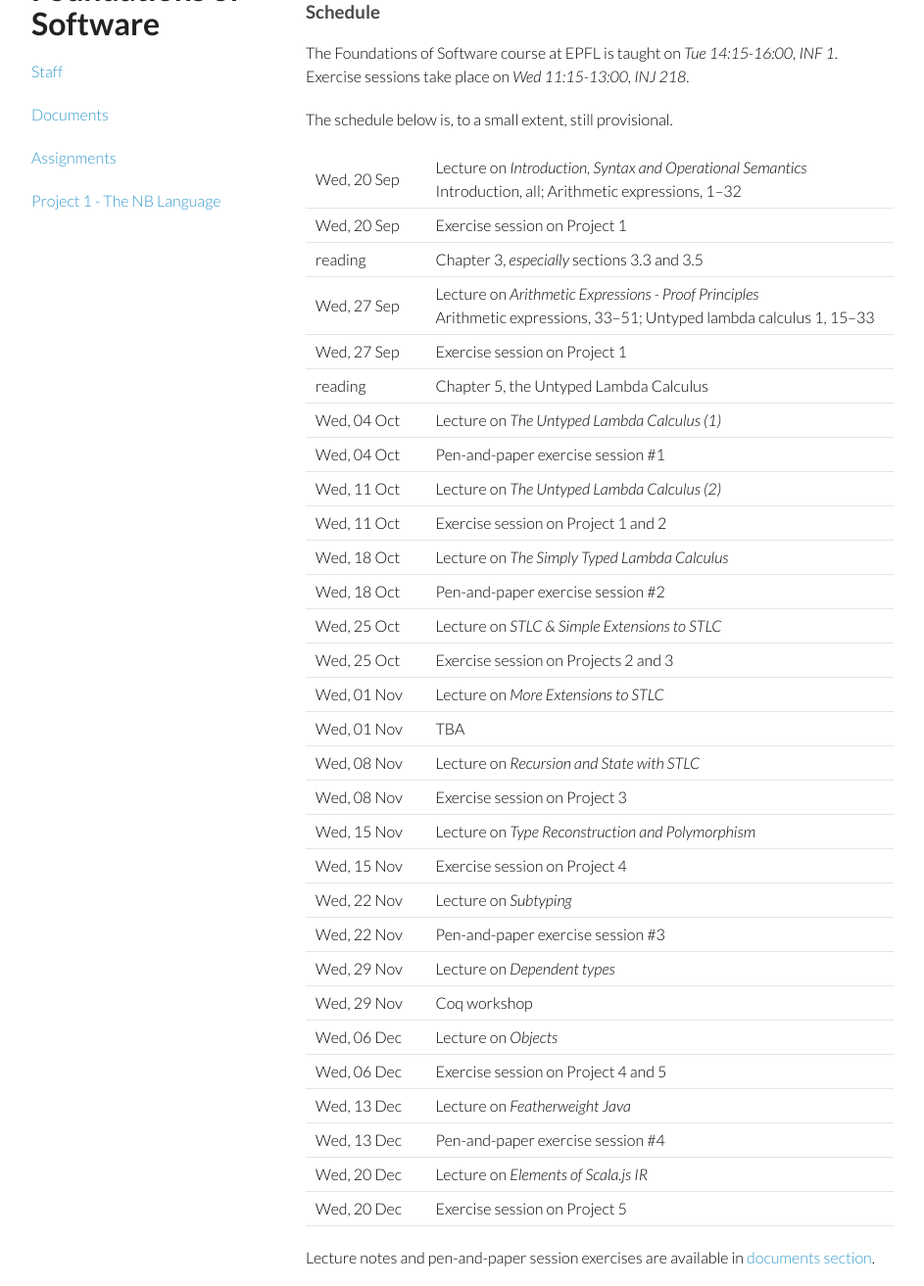
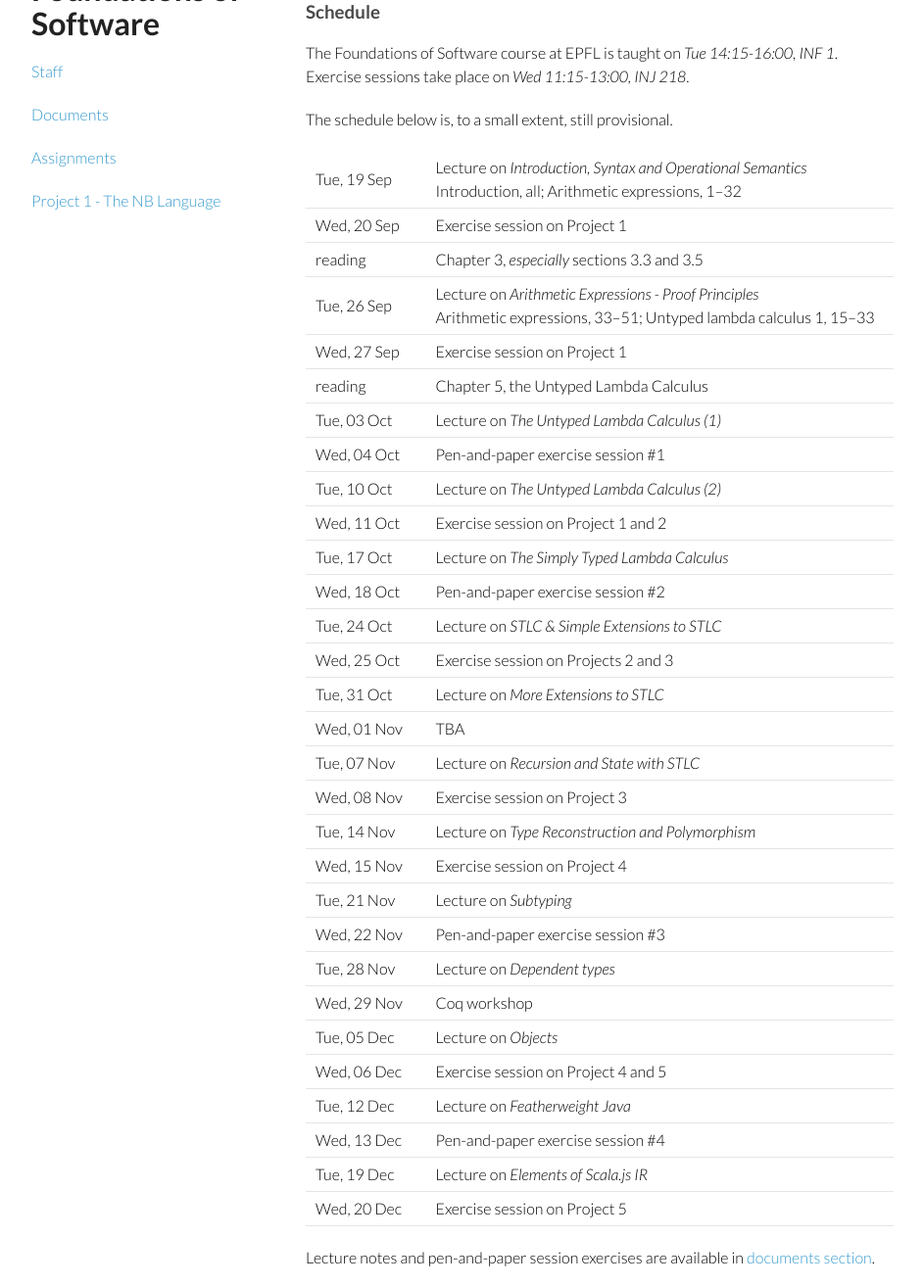
Before and after one commit to fos-2023/fos-2023.github.io, a Jekyll site: the page built from index.md, in a window 1280 px wide and 1400 px high, scrolled down 1243 px, cut to the strip 87-1400 px from the top of the window. Shown: the whole strip at 98% size, without its empty margins (168-1111 px from the left). Built offline with Jekyll 4.4.1, drawn with Linux system fonts in a browser that asks for light colours.

Commit message:
generated for https://github.com/sjrd/fos/tree/6d4653dbbe9ec2807959e0222a77a31d58eb3ca5

```diff
--- a/index.md
+++ b/index.md
@@ -29,35 +29,35 @@ Exercise sessions take place on *Wed 11:15-13:00, INJ 218*.
 The schedule below is, to a small extent, still provisional.
 
 |-------------|-----------------------------------------------------------------------------|
-| Wed, 20 Sep | Lecture on *Introduction, Syntax and Operational Semantics*<br />Introduction, all; Arithmetic expressions, 1--32 |
+| Tue, 19 Sep | Lecture on *Introduction, Syntax and Operational Semantics*<br />Introduction, all; Arithmetic expressions, 1--32 |
 | Wed, 20 Sep | Exercise session on Project 1 |
 | reading | Chapter 3, *especially* sections 3.3 and 3.5 |
-| Wed, 27 Sep | Lecture on *Arithmetic Expressions - Proof Principles*<br />Arithmetic expressions, 33--51; Untyped lambda calculus 1, 15--33 |
+| Tue, 26 Sep | Lecture on *Arithmetic Expressions - Proof Principles*<br />Arithmetic expressions, 33--51; Untyped lambda calculus 1, 15--33 |
 | Wed, 27 Sep | Exercise session on Project 1 |
 | reading | Chapter 5, the Untyped Lambda Calculus |
-| Wed, 04 Oct | Lecture on *The Untyped Lambda Calculus (1)* |
+| Tue, 03 Oct | Lecture on *The Untyped Lambda Calculus (1)* |
 | Wed, 04 Oct | Pen-and-paper exercise session #1 |
-| Wed, 11 Oct | Lecture on *The Untyped Lambda Calculus (2)* |
+| Tue, 10 Oct | Lecture on *The Untyped Lambda Calculus (2)* |
 | Wed, 11 Oct | Exercise session on Project 1 and 2 |
-| Wed, 18 Oct | Lecture on *The Simply Typed Lambda Calculus* |
+| Tue, 17 Oct | Lecture on *The Simply Typed Lambda Calculus* |
 | Wed, 18 Oct | Pen-and-paper exercise session #2 |
-| Wed, 25 Oct | Lecture on *STLC & Simple Extensions to STLC* |
+| Tue, 24 Oct | Lecture on *STLC & Simple Extensions to STLC* |
 | Wed, 25 Oct | Exercise session on Projects 2 and 3 |
-| Wed, 01 Nov | Lecture on *More Extensions to STLC* |
+| Tue, 31 Oct | Lecture on *More Extensions to STLC* |
 | Wed, 01 Nov | TBA |
-| Wed, 08 Nov | Lecture on *Recursion and State with STLC* |
+| Tue, 07 Nov | Lecture on *Recursion and State with STLC* |
 | Wed, 08 Nov | Exercise session on Project 3 |
-| Wed, 15 Nov | Lecture on *Type Reconstruction and Polymorphism* |
+| Tue, 14 Nov | Lecture on *Type Reconstruction and Polymorphism* |
 | Wed, 15 Nov | Exercise session on Project 4 |
-| Wed, 22 Nov | Lecture on *Subtyping* |
+| Tue, 21 Nov | Lecture on *Subtyping* |
 | Wed, 22 Nov | Pen-and-paper exercise session #3 |
-| Wed, 29 Nov | Lecture on *Dependent types* |
+| Tue, 28 Nov | Lecture on *Dependent types* |
 | Wed, 29 Nov | Coq workshop |
-| Wed, 06 Dec | Lecture on *Objects* |
+| Tue, 05 Dec | Lecture on *Objects* |
 | Wed, 06 Dec | Exercise session on Project 4 and 5 |
-| Wed, 13 Dec | Lecture on *Featherweight Java* |
+| Tue, 12 Dec | Lecture on *Featherweight Java* |
 | Wed, 13 Dec | Pen-and-paper exercise session #4 |
-| Wed, 20 Dec | Lecture on *Elements of Scala.js IR* |
+| Tue, 19 Dec | Lecture on *Elements of Scala.js IR* |
 | Wed, 20 Dec | Exercise session on Project 5 |
 
 
```
Also changed, not shown: 3 other files.
